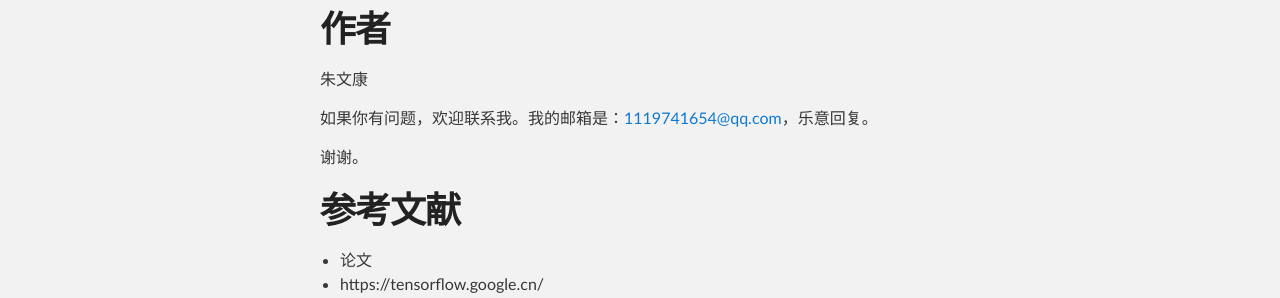
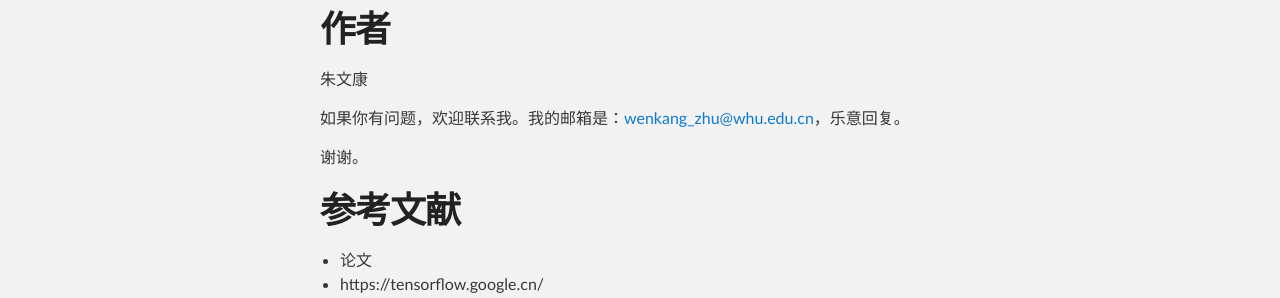
Before and after one commit to lankning/Super-Resolution, a Jekyll site: the page built from docs/index.md, in a window 1280 px wide. Shown: the part 926-1224 px from the top of the page. Built offline with Jekyll 4.4.1, drawn with Linux system fonts in a browser that asks for light colours; our own code applies the rules of GitHub Pages for plain Markdown files.

Commit message:
modify index

```diff
--- a/docs/index.md
+++ b/docs/index.md
@@ -36,7 +36,7 @@ pip install -r requirements.txt
 
 朱文康
 
-如果你有问题，欢迎联系我。我的邮箱是：[1119741654@qq.com](1119741654@qq.com)，乐意回复。
+如果你有问题，欢迎联系我。我的邮箱是：[wenkang_zhu@whu.edu.cn](mailto:wenkang_zhu@whu.edu.cn)，乐意回复。
 
 谢谢。
 
```
